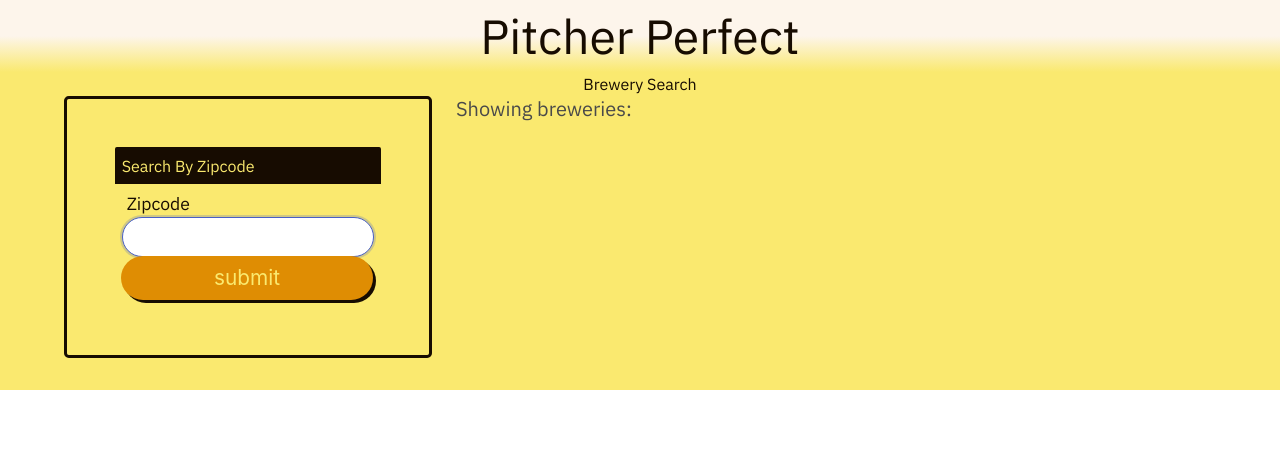
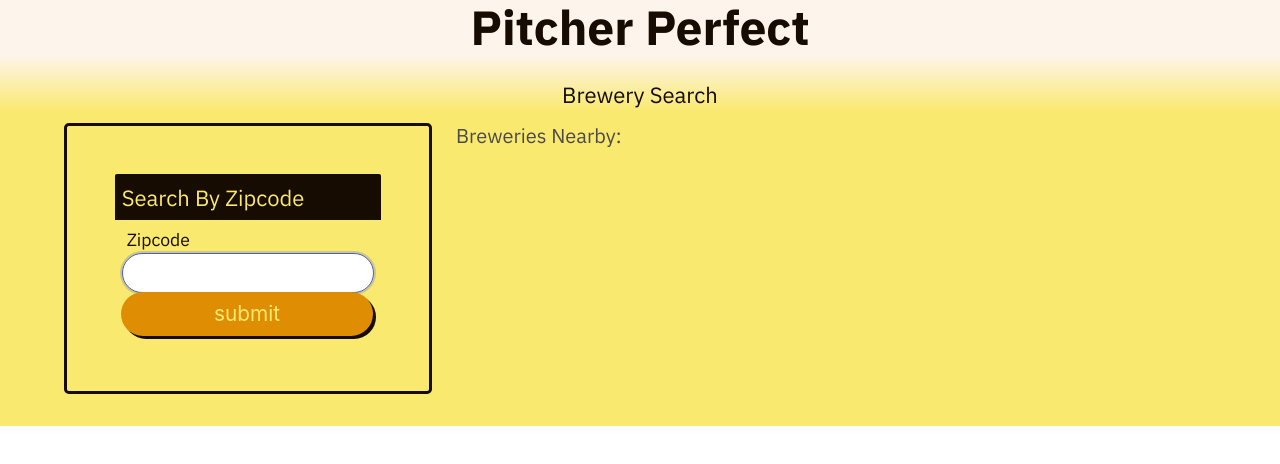
Before and after one commit to JackAtkerson/group4-project-01, a plain HTML site: page index.html in a window 1280 px wide. Drawn offline with nearby package versions, Linux system fonts and the light colour scheme.

Commit message:
saving to pull main branch

```diff
--- a/assets/css/style.css
+++ b/assets/css/style.css
@@ -19,7 +19,7 @@
     font-family: "IBM Plex Sans", sans-serif;
     color: var(--dark);
     line-height: 1.5;
-    font-size: 16px;
+    font-size: 22px;
   }
 
 main {
@@ -27,23 +27,16 @@ main {
     width: auto;
   }
   header{
-      text-align: center;
-  }
-  /* .row {
-    display: flex;
 
+    text-align: center;
+    background: linear-gradient(#fdf5eb 50%, #fae96f);
+    margin-bottom: 12px;
   }
 
-  .column {
-    flex: 50%;
-
-  }
-  */
 
   .application-title {
     text-align: center;
     font-size: 3rem;
-    background: linear-gradient(#fdf5eb 50%, #fae96f);
     color: var(--dark);
     padding: 0 10px;
     display: inline-block;
@@ -141,6 +134,7 @@ main {
     margin: 6px;
   }
 
+
   #input textarea {
 
     background: var(--secondary);
--- a/index.html
+++ b/index.html
@@ -27,8 +27,8 @@
 <body class="flex-column min-100-vh">
 
 <header>
-    <h1 class="application-title column is-full"> Pitcher Perfect </h1>
-    <p> Brewery Search </p>
+    <h1 class="application-title title column is-full"> Pitcher Perfect </h1>
+    <h2 id="subtitle"> Brewery Search </h2>
 </header>
 
 <main class=" justify-space-between container" >
@@ -47,7 +47,7 @@
 
     <div class="column is-two-thirds">
         <div>
-          <h2 class="subtitle">Showing breweries: <span id="showbreweries"></span></h2>
+          <h2 class="subtitle">Breweries Nearby: <span id="showbreweries"></span></h2>
           <div id="breweries-container" class="list-breweries"></div>
         </div>
 
```
